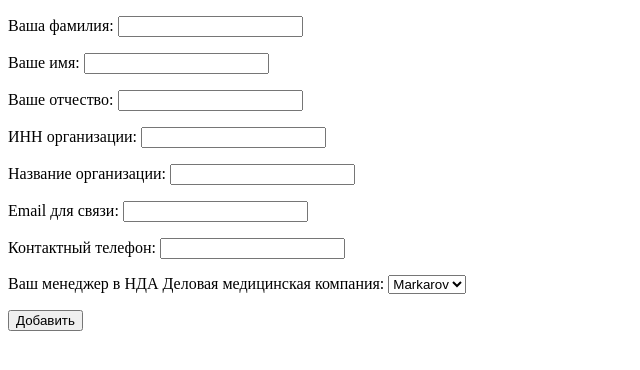
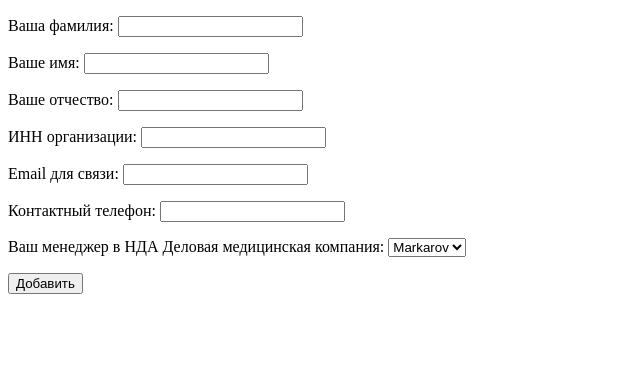
Before and after one commit to MegaKenga/nda_conference_registration, a Django app: page /registration/add in a window 1280 px wide. Shown: the top 370 px of the page, without its empty margins (0-640 px from the left). Run offline with Django 5.2, Linux system fonts and the light colour scheme.

Commit message:
обновил форму в addperson.html

```diff
--- a/templates/addperson.html
+++ b/templates/addperson.html
@@ -7,7 +7,20 @@
 <body>
 <form action="" method="post">
     {% csrf_token %}
-    {{ form.as_p }}
+    <p><label class="form-label" for="{{ form.last_name.id_for_label }}">{{form.last_name.label}}: </label>{{ form.last_name }}</p>
+    <div class="form-error">{{ form.last_name.errors }}</div>
+    <p><label class="form-label" for="{{ form.first_name.id_for_label }}">{{form.first_name.label}}: </label>{{ form.first_name }}</p>
+    <div class="form-error">{{ form.first_name.errors }}</div>
+    <p><label class="form-label" for="{{ form.father_name.id_for_label }}">{{form.father_name.label}}: </label>{{ form.father_name }}</p>
+    <div class="form-error">{{ form.father_name.errors }}</div>
+    <p><label class="form-label" for="{{ form.company_inn.id_for_label }}">{{form.company_inn.label}}: </label>{{ form.company_inn }}</p>
+    <div class="form-error">{{ form.company_inn.errors }}</div>
+    <p><label class="form-label" for="{{ form.person_email.id_for_label }}">{{form.person_email.label}}: </label>{{ form.person_email }}</p>
+    <div class="form-error">{{ form.person_email.errors }}</div>
+    <p><label class="form-label" for="{{ form.person_phone.id_for_label }}">{{form.person_phone.label}}: </label>{{ form.person_phone }}</p>
+    <div class="form-error">{{ form.person_phone.errors }}</div>
+    <p><label class="form-label" for="{{ form.company_related_manager.id_for_label }}">{{form.company_related_manager.label}}: </label>{{ form.company_related_manager }}</p>
+    <div class="form-error">{{ form.company_related_manager.errors }}</div>
     <button type="submit">Добавить</button>
 </form>
 </body>
```
